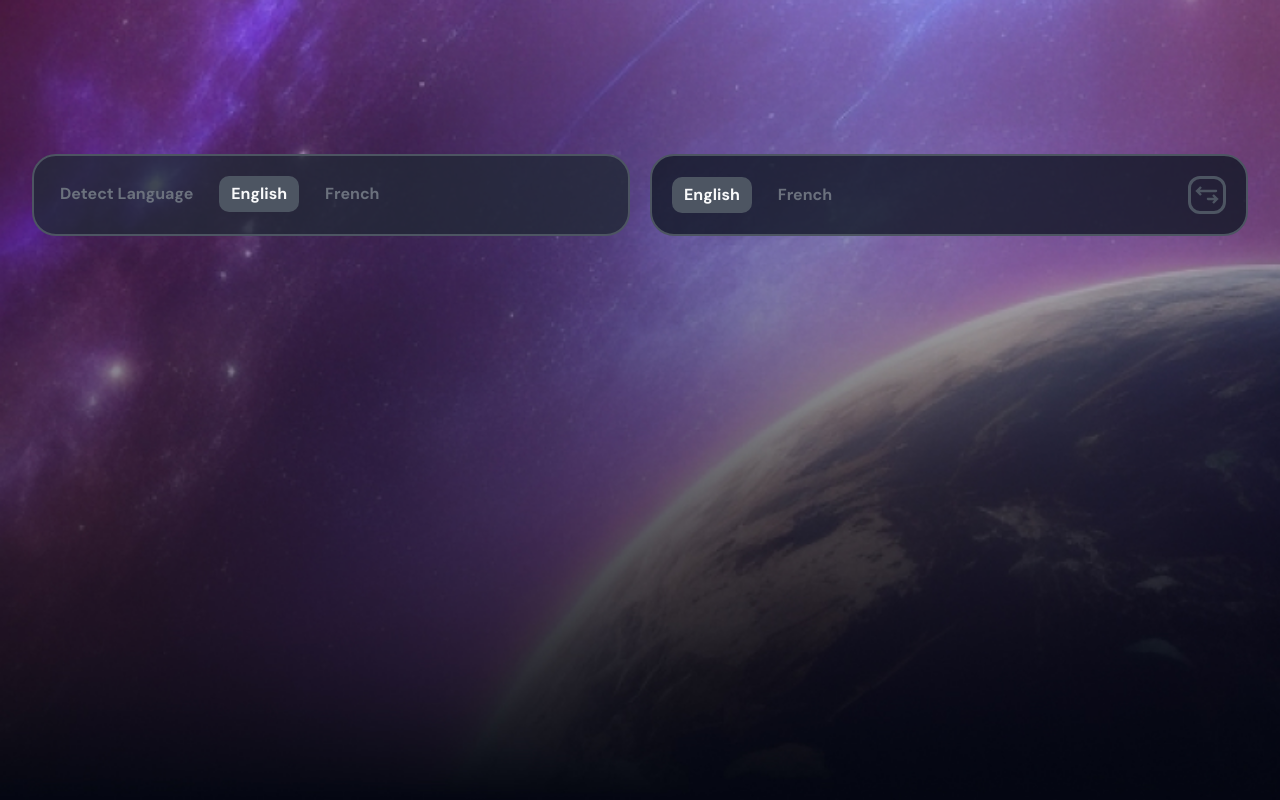
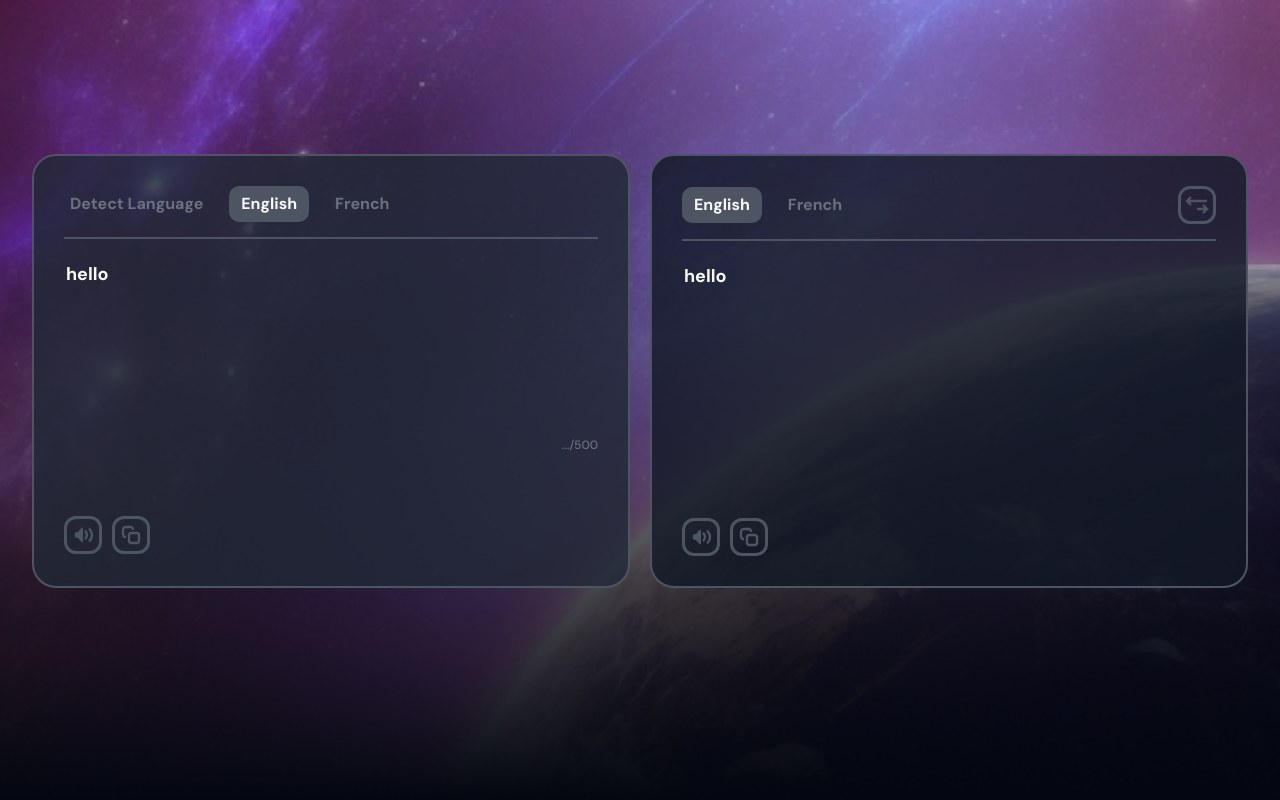
Before and after one commit to RevainIDN/translator, a React (Vite) app: page / in a window 1280 px wide. Built offline with nearby package versions, Linux system fonts and the light colour scheme.

Commit message:
Реализован визуальный стиль компонента TextArea

```diff
--- a/src/components/App.jsx
+++ b/src/components/App.jsx
@@ -1,6 +1,7 @@
 import { useState } from 'react'
 import '../styles/App.css'
 import LanguageSelector from './LanguageSelector'
+import TextArea from './TextArea'
 
 export default function App() {
   const [count, setCount] = useState(0)
@@ -10,9 +11,11 @@ export default function App() {
       <div className='translator'>
         <div className='area enteredArea'>
           <LanguageSelector type={'sourse'} />
+          <TextArea canWrite={true} numLetters={true} />
         </div>
         <div className='area translatedArea'>
           <LanguageSelector type={'target'} />
+          <TextArea canWrite={false} />
         </div>
       </div>
     </>
--- a/src/components/LanguageSelector.jsx
+++ b/src/components/LanguageSelector.jsx
@@ -10,7 +10,7 @@ export default function LanguageSelector({ type }) {
 					<li className='language-item'><button className='language-btn'>French</button></li>
 
 				</ul>
-				{type === 'target' && <button className='reverse-btn'></button>}
+				{type === 'target' && <button className='option-btn reverse-btn'></button>}
 			</div>
 		</>
 	)
--- a/src/components/TextArea.jsx
+++ b/src/components/TextArea.jsx
@@ -1,9 +1,18 @@
 import '../styles/TextArea.css'
 
-export default function TextArea() {
+export default function TextArea({ canWrite, numLetters }) {
 	return (
 		<>
-
+			<div className='input-area'>
+				{canWrite === true
+					? <textarea className='textarea' name="" id="">hello</textarea>
+					: <textarea className='textarea' readOnly="true" name="" id="">hello</textarea>}
+				{numLetters === true && <p className='num-letters'>.../500</p>}
+				<div className='options'>
+					<button className='option-btn volume'></button>
+					<button className='option-btn copy'></button>
+				</div>
+			</div>
 		</>
 	)
 }
--- a/src/styles/App.css
+++ b/src/styles/App.css
@@ -18,7 +18,7 @@ body {
 
 .area {
   width: 50%;
-  padding: 20px;
+  padding: 30px;
   border: 2px #4D5562 solid;
   border-radius: 24px;
 }
--- a/src/styles/LanguageSelector.css
+++ b/src/styles/LanguageSelector.css
@@ -2,6 +2,8 @@
 	display: flex;
 	align-items: center;
 	justify-content: space-between;
+	padding-bottom: 15px;
+	border-bottom: 2px #4D5562 solid;
 }
 
 .language-list {
@@ -23,11 +25,14 @@
 	padding: 6px 12px;
 }
 
-.reverse-btn {
+.option-btn {
 	width: 28px;
 	height: 28px;
 	border: 3px #4D5562 solid;
 	border-radius: 12px;
 	padding: 16px;
+}
+
+.reverse-btn {
 	background: center / 24px no-repeat url(/Horizontal_top_left_main.svg);
 }
--- a/src/styles/TextArea.css
+++ b/src/styles/TextArea.css
@@ -0,0 +1,40 @@
+.input-area {
+	position: relative;
+	width: 100%;
+	height: auto;
+	margin-top: 20px;
+}
+
+.textarea {
+	width: 100%;
+	height: 250px;
+	resize: none;
+	font-size: 18px;
+	font-weight: 700;
+	color: #F9FAFB;
+	background-color: transparent;
+	border: none;
+	outline: none;
+}
+
+.num-letters {
+	position: absolute;
+	font-size: 12px;
+	font-weight: 500;
+	color: #6b717d;
+	bottom: 100px;
+	right: 0;
+}
+
+.options {
+	display: flex;
+	gap: 10px;
+}
+
+.volume {
+	background: center / 24px no-repeat url(/sound_max_fill.svg);
+}
+
+.copy {
+	background: center / 24px no-repeat url(/Copy.svg);
+}
```
